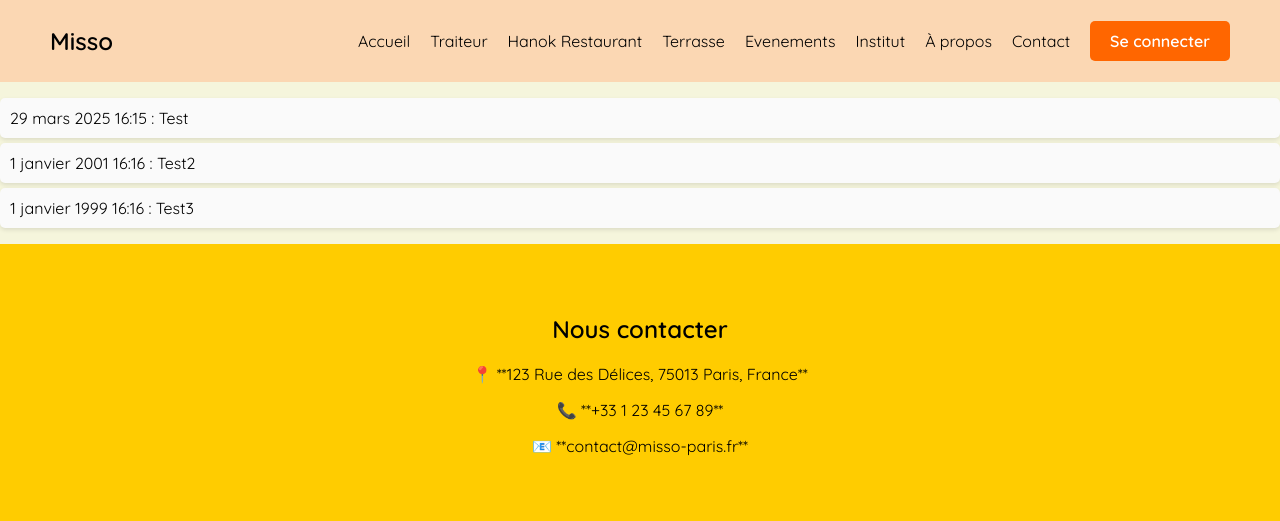
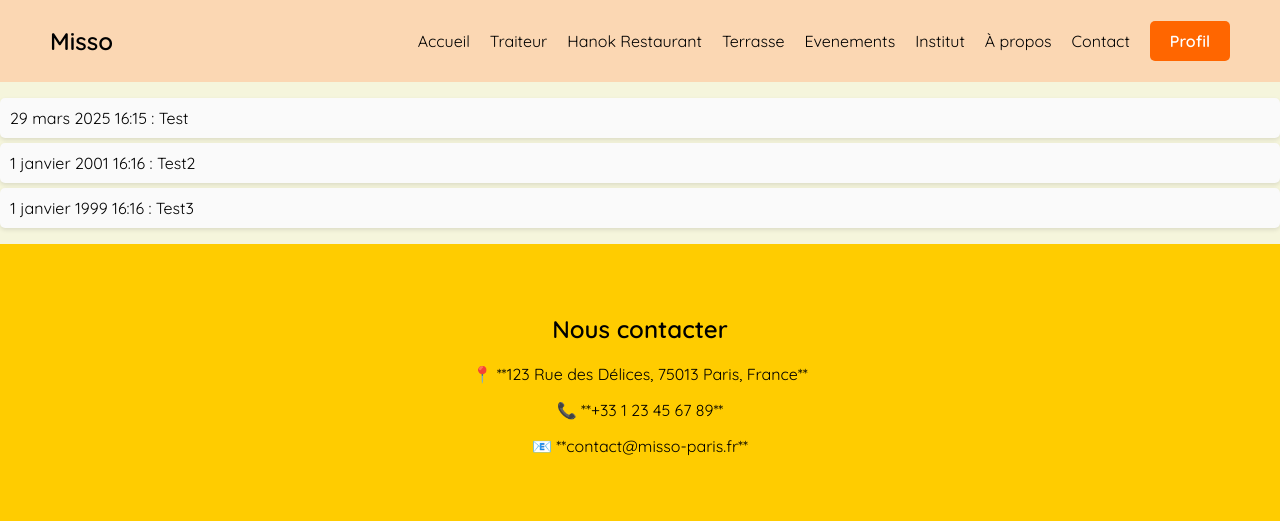
Before and after one commit to chrmil/misso, a Django app: page /evenements/ in a window 1280 px wide. Shown: the top 521 px of the page. Run offline with Django 5.2, Linux system fonts and the light colour scheme; a user stored in the database is signed in; data comes from the database, SQL or seed files in the repository.

Commit message:
Update base.html

```diff
--- a/evenements/templates/evenements/base.html
+++ b/evenements/templates/evenements/base.html
@@ -14,15 +14,21 @@
         <nav>
             <div class="logo"> Misso </div>
             <ul>
-                <li><a href="{% url 'accueil' %}">Accueil</a></li>
-                <li><a href="{% url 'traiteur' %}">Traiteur</a></li>
-                <li><a href="{% url 'hanok' %}">Hanok Restaurant</a></li>
-                <li><a href="{% url 'terrasse' %}">Terrasse</a></li>
+               <li><a href="{% url 'accueil' %}#accueil">Accueil</a></li>
+                <li><a href="{% url 'menu' 'traiteur' %}">Traiteur</a></li>
+                <li><a href="{% url 'menu' 'hanok' %}">Hanok Restaurant</a></li>
+                <li><a href="{% url 'menu' 'rooftop' %}">Terrasse</a></li>
                 <li><a href="{% url 'evenements' %}">Evenements</a></li>
                 <li><a href="{% url 'institut' %}">Institut</a></li>
                 <li><a href="{% url 'histoire' %}">À propos</a></li>
                 <li><a href="{% url 'accueil' %}#contact">Contact</a></li>
-                <li><a href="{% url 'connexion' %}" class="btns">Se connecter</a></li>
+                <li>
+                    {% if user.is_authenticated %}
+                        <a href="{% url 'profil' %}" class="btns">Profil</a>
+                    {% else %}
+                        <a href="{% url 'connexion' %}" class="btns">Se connecter</a>
+                    {% endif %}
+                </li>
             </ul>
         </nav>
     </header>
```
